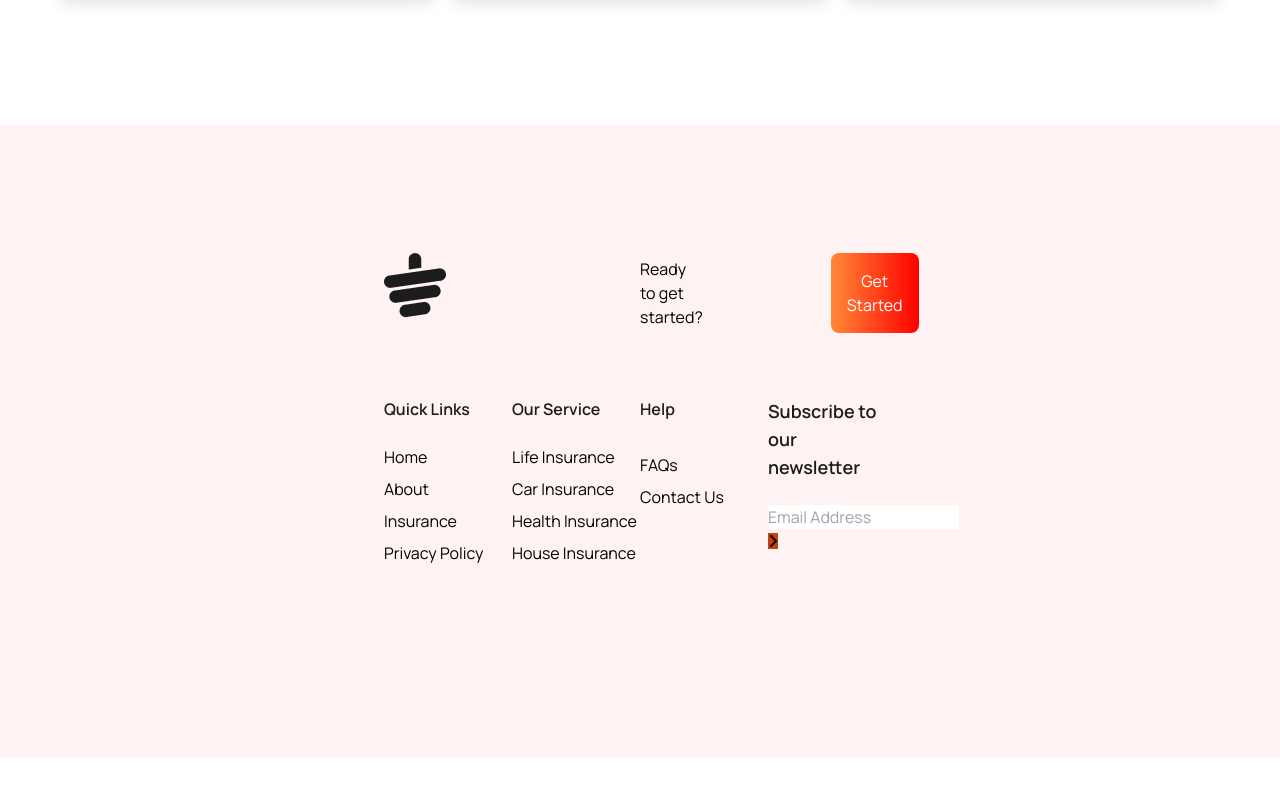
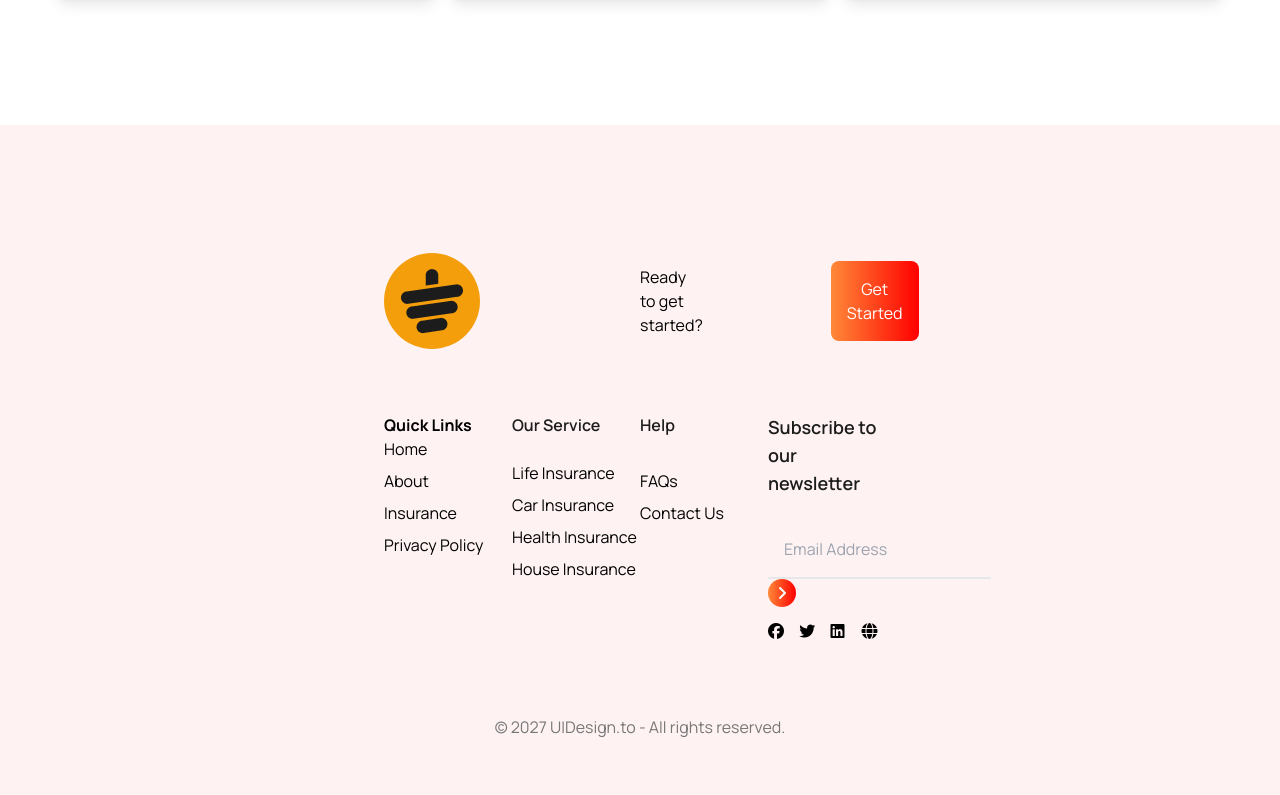
Before and after one commit to wahab-rubel/tea-house-tailwind-2024, a plain HTML site: page tailwind.html in a window 1280 px wide. Shown: the part 3305-4100 px from the top of the page. Before the commit the page ends 4062 px from the top, so only its background shows below. Drawn offline with nearby package versions, Linux system fonts and the light colour scheme.

Commit message:
my site is fully commplet tailwind framework used

```diff
--- a/tailwind.html
+++ b/tailwind.html
@@ -220,8 +220,8 @@
   <footer class="bg-gradient-to-r from-red-50 to-red-50 px-4 py-12 lg:px-96 lg:py-32">
     <div class="w-11/12h-24 mx-auto ">
       <div class="grid grid-cols-1 lg:grid-cols-2">
-        <div>
-          <img class="" src="./images/cup.png" alt="">
+        <div class="bg-amber-500 w-24 h-24 inline-flex justify-center items-center rounded-full">
+          <img src="./images/cup.png" alt="">
         </div>
         <div class="flex items-center gap-32">
           <h1 class="text-base text-[#text-base]">Ready to get started?</h1>
@@ -230,7 +230,7 @@
       </div>
       <div class="grid grid-cols-1 lg:grid-cols-4 py-16">
         <div>
-          <h1 class="font-semibold text-base text-[#1C1C1C]">Quick Links</h1> <br>
+          <a class="font-bold text-base hover:text-orange-500" href="#Quick Links">Quick Links</a>
           <ul>
             <li><a class="hover:text-orange-600" href="#home">Home</a></li>
             <li class="mt-2"><a class="hover:text-orange-600" href="#about">About</a></li>
@@ -256,12 +256,21 @@
         </div>
         <div>
           <h1 class="font-semibold text-lg text-[#1C1C1C]">Subscribe to our <br> newsletter</h1> <br>
-            <label>
-              <input type="text" placeholder="Email Address">
-              <i class="fa-solid fa-angle-right bg-orange-700"></i>
-            </label>
+            <dvi>
+              <input type="text" placeholder="Email Address" class="bg-gradient-to-r from-red-50 to-red-50 border-b-2 p-4">
+              <i class="fa-solid fa-angle-right w-7 h-7 text-white rounded-full  bg-gradient-to-r from-[#FF8938] to-[#FF0000] inline-flex justify-center items-center"></i>
+            </dvi>
+            <div>
+              <i class="fa-brands fa-facebook hover:text-orange-500 w-7 h-7 mt-4"></i>
+              <i class="fa-brands fa-twitter hover:text-orange-500 w-7 h-7 mt-4"></i>
+              <i class="fa-brands fa-linkedin hover:text-orange-500 w-7 h-7 mt-4"></i>
+              <i class="fa-solid fa-globe hover:text-orange-500 w-7 h-7 mt-4"></i>
+            </div>
         </div>
       </div>
+    </div>
+    <div>
+      <h1 class="text-center text-[#777777] font-sm ">© 2027 UIDesign.to - All rights reserved.</h1>
     </div>
   </footer>
 </body>
```
